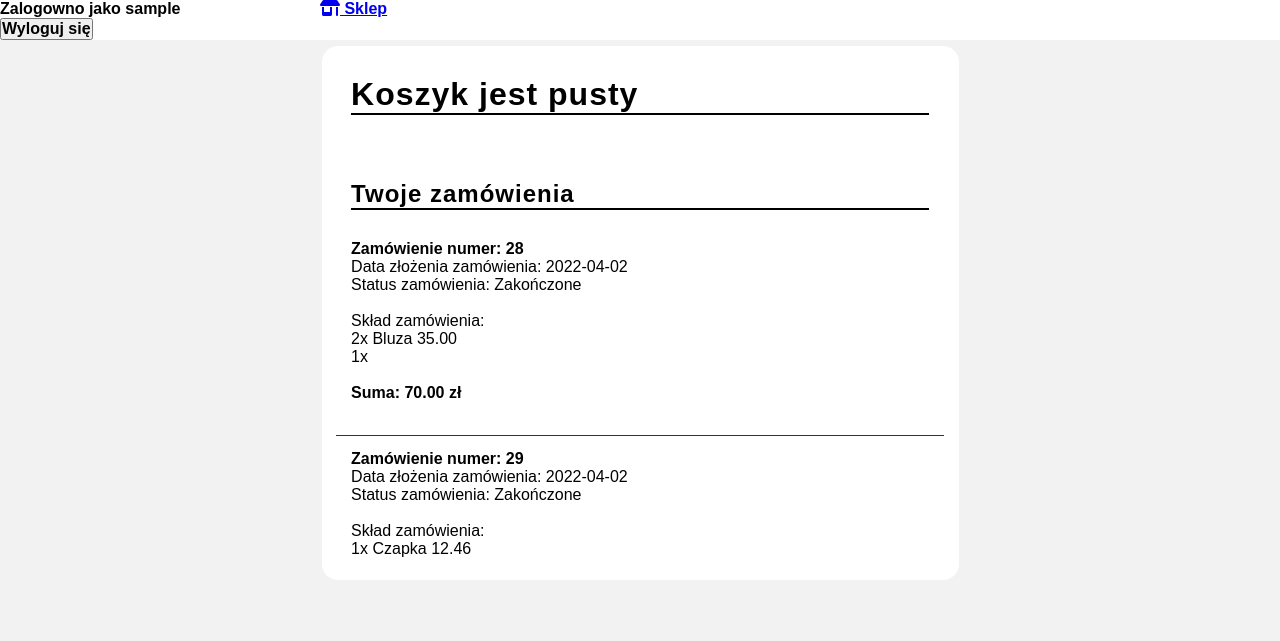
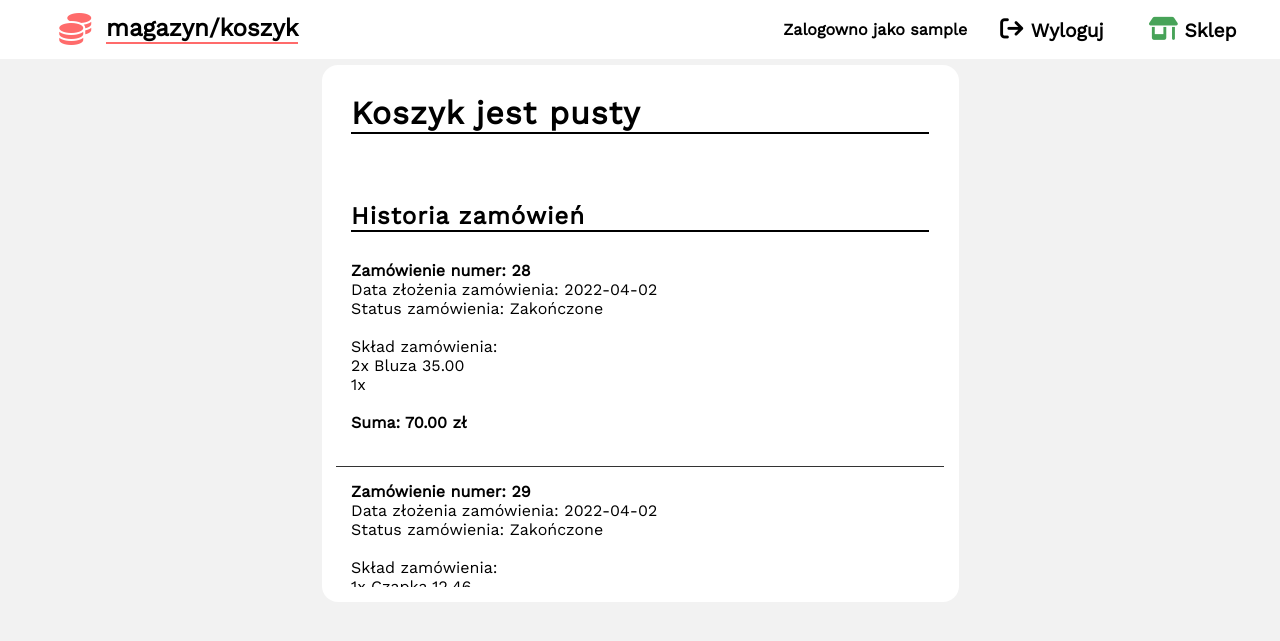
Before and after one commit to LukaszMiazek/Magazyn, a PHP site: page /koszyk.php in a window 1280 px wide. Shown: the top 641 px of the page. Run offline with PHP 8.4, Linux system fonts and the light colour scheme; the visitor is signed in with stand-in values (Sample User, id 1); data comes from the database, SQL or seed files in the repository; data that the repository does not hold is empty; some libraries are stand-ins or nearby versions.

Commit message:
Update koszyk.php

```diff
--- a/mag/koszyk.php
+++ b/mag/koszyk.php
@@ -8,29 +8,42 @@
 	<link rel="stylesheet" href="https://cdnjs.cloudflare.com/ajax/libs/font-awesome/6.1.0/css/all.min.css"/>
 	<link rel="preconnect" href="https://fonts.googleapis.com">
 	<link rel="preconnect" href="https://fonts.gstatic.com" crossorigin>
-<link href="https://fonts.googleapis.com/css2?family=Roboto:wght@100;400&display=swap" rel="stylesheet">
+	<link href="https://fonts.googleapis.com/css2?family=Work+Sans&display=swap" rel="stylesheet">
 
 </head>
 <body>
 <div class="container">
 	<div class="nav">
 		<?php
+			echo '<div class="logo">';
+				echo '<i class="fa-solid fa-coins"></i>';
+				echo '<h2>magazyn/koszyk</h2>';
+			echo '</div>';
 		session_start();
-echo '<div class="wyloguj">';
+			echo '<div class="nav_panel">';
+
 				echo 'Zalogowno jako '.$_SESSION['login'];
 				?>
 					<form action="klient.php" method="post">
 
 						<input type="hidden" name="wlog"	required>
-	<button type="submit">Wyloguj się</button>
+						<div class="wyloguj">
+							<button type="submit"><i class="fa-solid fa-arrow-right-from-bracket"></i> Wyloguj </button>
+						</div>
+					</form>
 
-</form>
-</div>
 					<?php
-echo '<div class="sklep">';
+
 				echo '<a href="Sklep.php"><i class="fa-solid fa-shop"></i> Sklep</a>';
 			echo '</div>';
 	echo '</div>';
+
+
+
+
+
+
+
 
 require 'rb-mysql.php';
 R::setup( 'mysql:host=localhost;dbname=magazyn','root', '' );
@@ -108,9 +121,11 @@
 	}
 	echo '<br>';
 	echo '<div class="suma">';
-	echo 'Suma ';
+	echo '<div class="suma_suma">';
+	echo '<h2>Suma </h2>';
 	echo number_format($suma, 2);
 	echo ' zł';
+	echo '</div>';
 
 	?>
 		<form action="" method="post">
@@ -136,7 +151,7 @@
 }
 else
 {
-	echo '<h1>Twoje zamówienia</h1>';
+	echo '<h1>Historia zamówień</h1>';
 
 	foreach ($zaakt as $zam)
 	{
```
Lines whose indentation alone changed are shown as unchanged.
